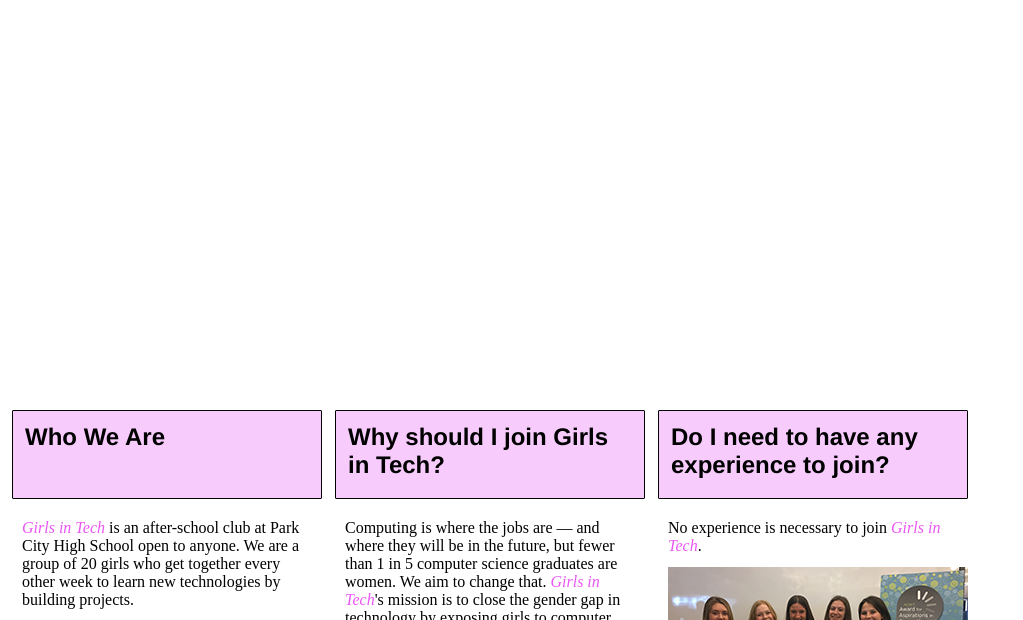
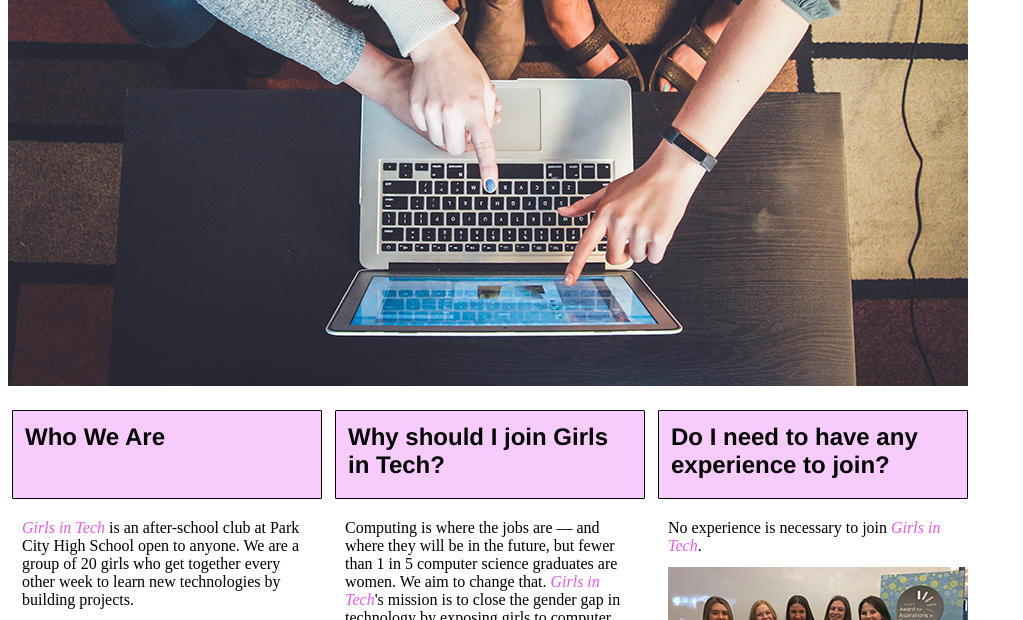
Before and after one commit to khendersonPC/kellyhenderson.github.io, a plain HTML site: page index.html in a window 1280 px wide. Shown: the part 262-882 px from the top of the page, without its empty margins (0-1023 px from the left). Drawn offline with Linux system fonts and the light colour scheme.

Commit message:
Update styles.css

```diff
--- a/styles.css
+++ b/styles.css
@@ -113,5 +113,5 @@ header {
 	width: 960px;
 	height: 640px;
 	float: none;
-	background-image: girls_computer_big.png;
+	background-image: url('https://github.com/khendersonPC/kellyhenderson.github.io/blob/master/girls_computer_big.png');
 }
```
